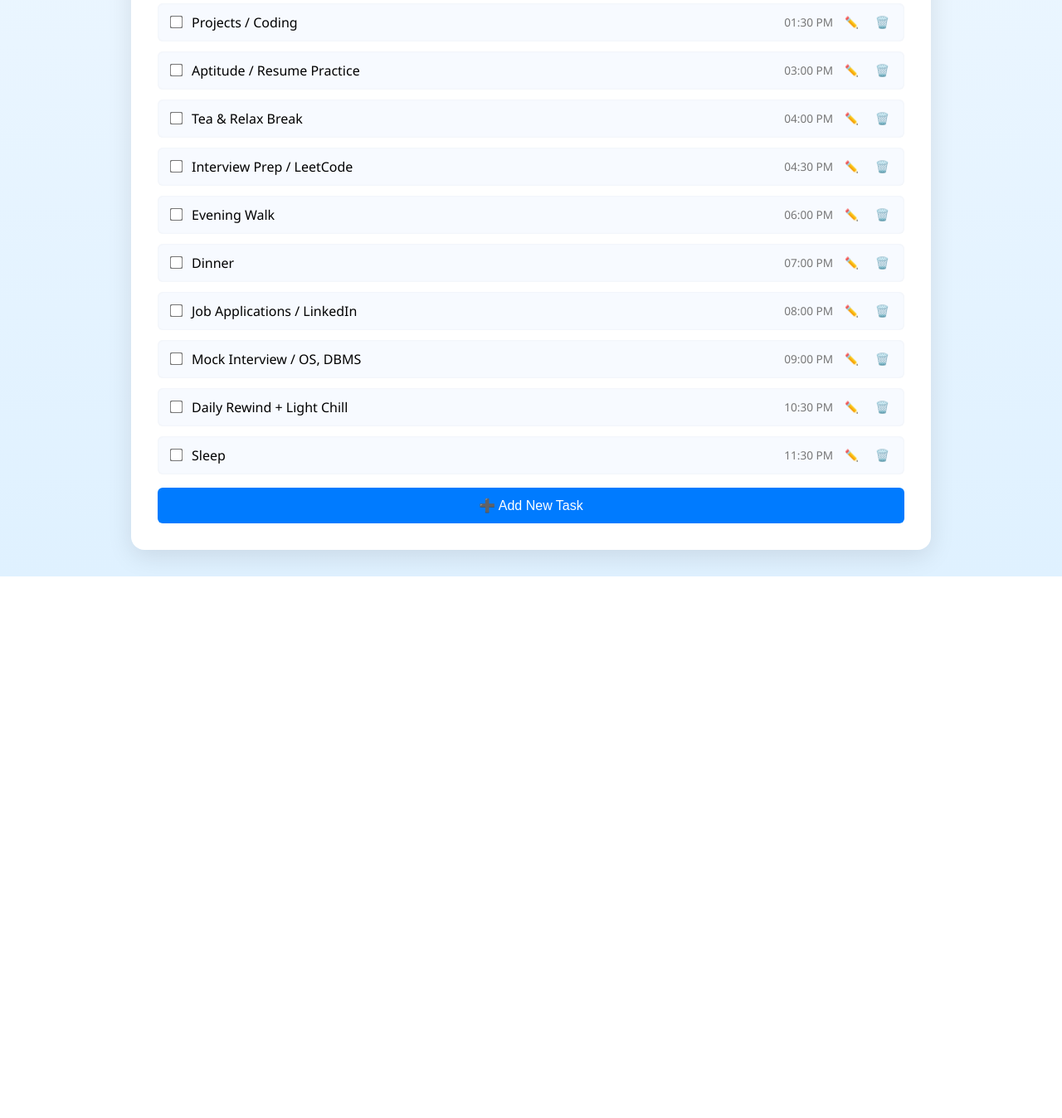
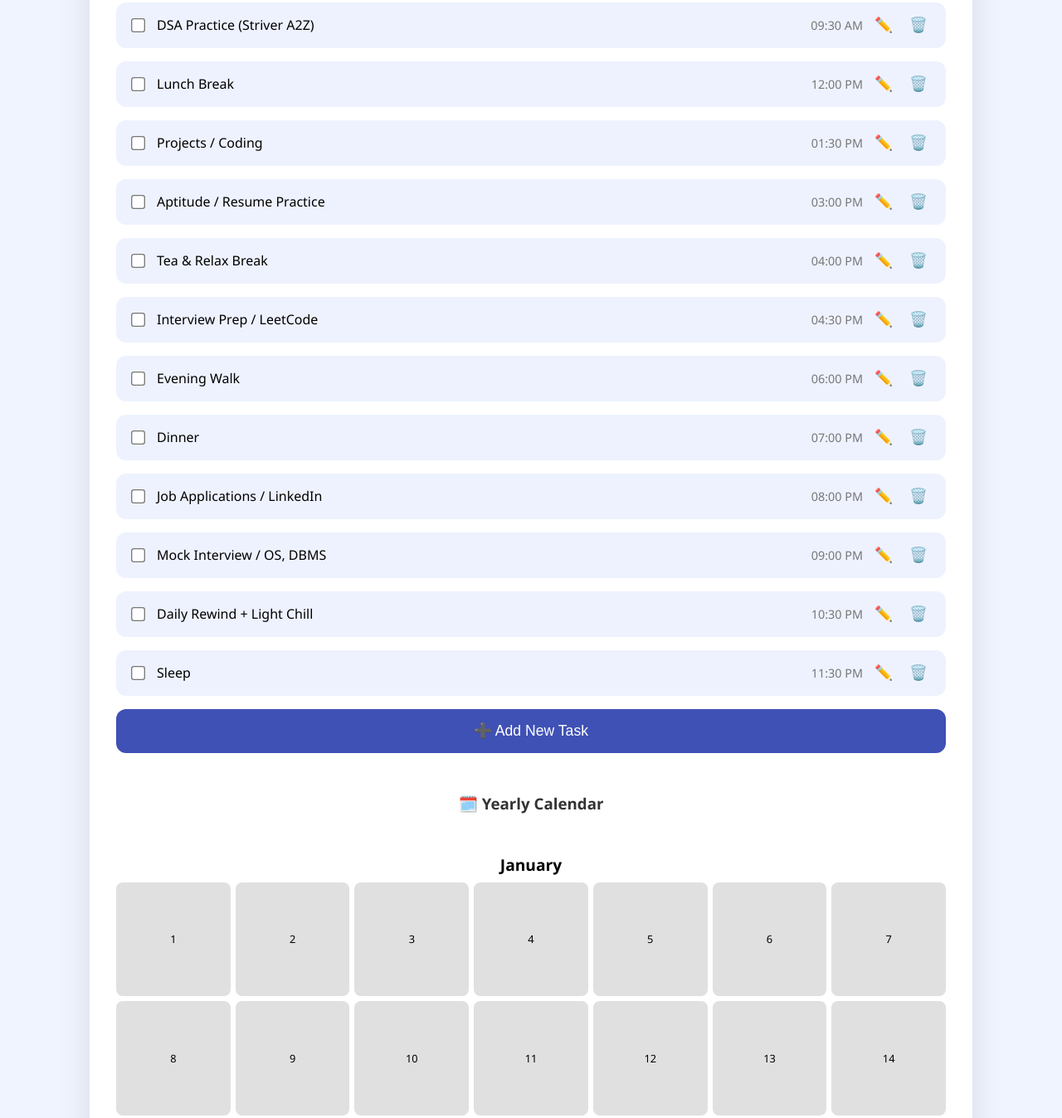
Before and after one commit to sanjeevvibhakar/Task-Tracker, a plain HTML site: page index.html in a window 1280 px wide. Shown: the part 589-1937 px from the top of the page at 83% size. Before the commit the page ends 1284 px from the top, so only its background shows below. Drawn offline with Linux system fonts and the light colour scheme.

Commit message:
Update index.html
some animation upgrade

```diff
--- a/index.html
+++ b/index.html
@@ -2,94 +2,197 @@
 <html lang="en">
 <head>
   <meta charset="UTF-8" />
-  <meta name="viewport" content="width=device-width, initial-scale=1.0" />
-  <title>My Daily Job Prep Tracker</title>
+  <meta name="viewport" content="width=device-width, initial-scale=1.0"/>
+  <title>2025 Tracker with Progress</title>
   <style>
+    :root {
+      --main-color: #3f51b5;
+      --bg-light: #f0f4ff;
+      --card-bg: white;
+      --text-color: #333;
+      --accent-color: #ff9800;
+    }
+
     body {
       font-family: 'Segoe UI', sans-serif;
-      background: linear-gradient(to bottom, #f3f9ff, #dff1ff);
+      background: var(--bg-light);
       margin: 0;
       padding: 0;
     }
+
     .container {
-      max-width: 900px;
+      max-width: 1000px;
       margin: 2rem auto;
       padding: 2rem;
-      background: white;
-      border-radius: 16px;
-      box-shadow: 0 8px 30px rgba(0, 0, 0, 0.1);
+      background: var(--card-bg);
+      border-radius: 20px;
+      box-shadow: 0 10px 40px rgba(0, 0, 0, 0.1);
+      animation: fadeIn 0.8s ease-in-out;
     }
-    h2 {
+
+    h2, h3 {
       text-align: center;
+      color: var(--text-color);
       margin-bottom: 1rem;
-      color: #333;
     }
+
     .date {
       text-align: center;
       font-weight: bold;
-      margin-bottom: 2rem;
       color: #555;
     }
+
+    .progress {
+      text-align: center;
+      font-size: 1.2rem;
+      margin: 1.5rem 0;
+      color: var(--main-color);
+    }
+
     .task {
       display: flex;
       align-items: center;
       justify-content: space-between;
-      margin-bottom: 0.75rem;
-      background: #f7faff;
-      padding: 0.75rem;
-      border-radius: 6px;
-      box-shadow: inset 0 0 3px rgba(0, 0, 0, 0.05);
+      background: #eef2ff;
+      padding: 1rem;
+      border-radius: 12px;
+      margin-bottom: 1rem;
+      transition: all 0.3s ease;
     }
+
+    .task:hover {
+      transform: translateY(-3px);
+      box-shadow: 0 6px 12px rgba(0, 0, 0, 0.06);
+    }
+
     .task.done {
-      background-color: #d1ffd6;
+      background: #d1ffd6;
+      text-decoration: line-through;
     }
+
     .task input[type="checkbox"] {
-      margin-right: 0.75rem;
-      transform: scale(1.2);
+      transform: scale(1.3);
+      margin-right: 1rem;
     }
+
     .task .text {
       flex: 1;
       cursor: pointer;
+      font-size: 1rem;
     }
+
     .task .time {
       color: #777;
-      font-size: 0.85rem;
+      font-size: 0.9rem;
       margin-left: 1rem;
     }
+
     .edit-button, .remove-button {
       background: none;
       border: none;
+      font-size: 1.1rem;
+      cursor: pointer;
+      margin-left: 0.5rem;
+      transition: color 0.3s;
+    }
+
+    .edit-button:hover {
       color: #007bff;
-      cursor: pointer;
-      font-size: 0.85rem;
-      margin-left: 0.5rem;
     }
+
+    .remove-button:hover {
+      color: red;
+    }
+
     .add-task-btn {
       display: block;
       width: 100%;
-      padding: 0.75rem;
-      background-color: #007bff;
+      padding: 1rem;
+      background: var(--main-color);
       color: white;
       border: none;
-      border-radius: 6px;
-      font-size: 1rem;
+      border-radius: 12px;
+      font-size: 1.1rem;
+      margin-top: 1rem;
       cursor: pointer;
-      margin-top: 1rem;
+      transition: background 0.3s;
+    }
+
+    .add-task-btn:hover {
+      background: #2c3cb5;
+    }
+
+    .month {
+      margin-top: 3rem;
+    }
+
+    .month-name {
+      text-align: center;
+      font-weight: bold;
+      font-size: 1.2rem;
+      margin-bottom: 0.5rem;
+    }
+
+    .days {
+      display: grid;
+      grid-template-columns: repeat(7, 1fr);
+      gap: 6px;
+    }
+
+    .day {
+      aspect-ratio: 1 / 1;
+      border-radius: 8px;
+      background: #e0e0e0;
+      font-size: 0.8rem;
+      display: flex;
+      align-items: center;
+      justify-content: center;
+      transition: transform 0.2s;
+    }
+
+    .day:hover {
+      transform: scale(1.1);
+      background: #c5cae9;
+    }
+
+    .future {
+      background-color: #4caf50;
+      color: white;
+    }
+
+    .today {
+      border: 2px solid var(--accent-color);
+      font-weight: bold;
+      background-color: #fff3e0;
+    }
+
+    @keyframes fadeIn {
+      from { opacity: 0; transform: translateY(30px); }
+      to { opacity: 1; transform: translateY(0); }
     }
   </style>
 </head>
 <body>
-  <div class="container">
-    <h2>🧠 My Daily Tracker (DSA + Job Prep)</h2>
+   <div class="container">
+    <h2>🧠 My Daily Job Prep Tracker (2025)</h2>
     <div class="date" id="current-date"></div>
+    <h3>✅ Completion Progress</h3>
+    <div class="progress-bar">
+      <div class="progress-bar-fill" id="progress-fill">0%</div>
+    </div>
     <div id="task-list"></div>
     <button class="add-task-btn" onclick="addTask()">➕ Add New Task</button>
+
+    <h3 style="margin-top: 3rem;">🗓️ Yearly Calendar</h3>
+    <div class="months" id="month-grid"></div>
   </div>
 
   <script>
-    const today = new Date().toISOString().split("T")[0];
+    const today = new Date();
+    const todayKey = today.toISOString().split("T")[0];
     const taskListEl = document.getElementById("task-list");
-    document.getElementById("current-date").textContent = new Date().toDateString();
+    document.getElementById("current-date").textContent = today.toDateString();
+    const progressFill = document.getElementById("progress-fill");
 
     let routine = [
       { text: "Wake up & Freshen Up", time: "06:00 AM" },
@@ -112,15 +215,19 @@
     ];
 
     function loadTasks() {
-      const saved = JSON.parse(localStorage.getItem(`routine-${today}`)) || {};
+      const saved = JSON.parse(localStorage.getItem(`routine-${todayKey}`)) || {};
       const edits = JSON.parse(localStorage.getItem("routine-edits")) || routine;
       routine = edits;
+      let doneCount = 0;
       taskListEl.innerHTML = "";
 
       routine.forEach((task, index) => {
         const div = document.createElement("div");
         div.className = "task";
-        if (saved[task.text]) div.classList.add("done");
+        if (saved[task.text]) {
+          div.classList.add("done");
+          doneCount++;
+        }
 
         const checkbox = document.createElement("input");
         checkbox.type = "checkbox";
@@ -159,12 +266,16 @@
         div.appendChild(removeBtn);
         taskListEl.appendChild(div);
       });
+
+      const percent = Math.round((doneCount / routine.length) * 100);
+      progressFill.style.width = percent + "%";
+      progressFill.textContent = percent + "%";
     }
 
     function toggleTask(task) {
-      const saved = JSON.parse(localStorage.getItem(`routine-${today}`)) || {};
+      const saved = JSON.parse(localStorage.getItem(`routine-${todayKey}`)) || {};
       saved[task] = !saved[task];
-      localStorage.setItem(`routine-${today}`, JSON.stringify(saved));
+      localStorage.setItem(`routine-${todayKey}`, JSON.stringify(saved));
       loadTasks();
     }
 
@@ -197,7 +308,47 @@
       }
     }
 
-    document.addEventListener("DOMContentLoaded", loadTasks);
+    document.addEventListener("DOMContentLoaded", () => {
+      loadTasks();
+
+      const container = document.getElementById("month-grid");
+      const year = 2025;
+
+      for (let month = 0; month < 12; month++) {
+        const monthStart = new Date(year, month, 1);
+        const daysInMonth = new Date(year, month + 1, 0).getDate();
+        const monthName = monthStart.toLocaleString("default", { month: "long" });
+
+        const monthDiv = document.createElement("div");
+        monthDiv.className = "month";
+
+        const label = document.createElement("div");
+        label.className = "month-name";
+        label.textContent = monthName;
+
+        const daysDiv = document.createElement("div");
+        daysDiv.className = "days";
+
+        for (let day = 1; day <= daysInMonth; day++) {
+          const date = new Date(year, month, day);
+          const dayDiv = document.createElement("div");
+          dayDiv.className = "day";
+          dayDiv.textContent = day;
+
+          if (date.toDateString() === today.toDateString()) {
+            dayDiv.classList.add("today");
+          } else if (date > today) {
+            dayDiv.classList.add("future");
+          }
+
+          daysDiv.appendChild(dayDiv);
+        }
+
+        monthDiv.appendChild(label);
+        monthDiv.appendChild(daysDiv);
+        container.appendChild(monthDiv);
+      }
+    });
   </script>
 </body>
 </html>
```
